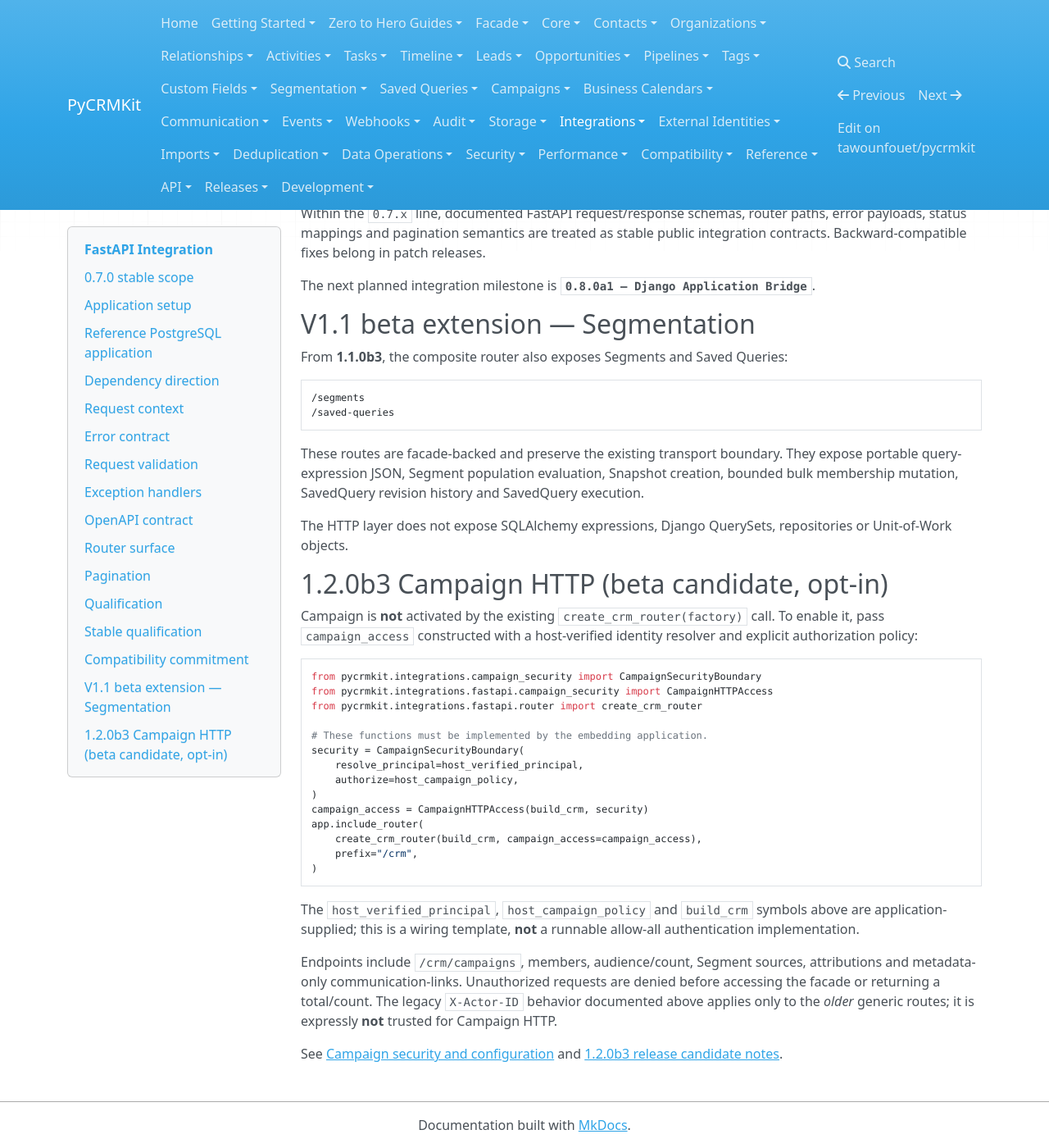
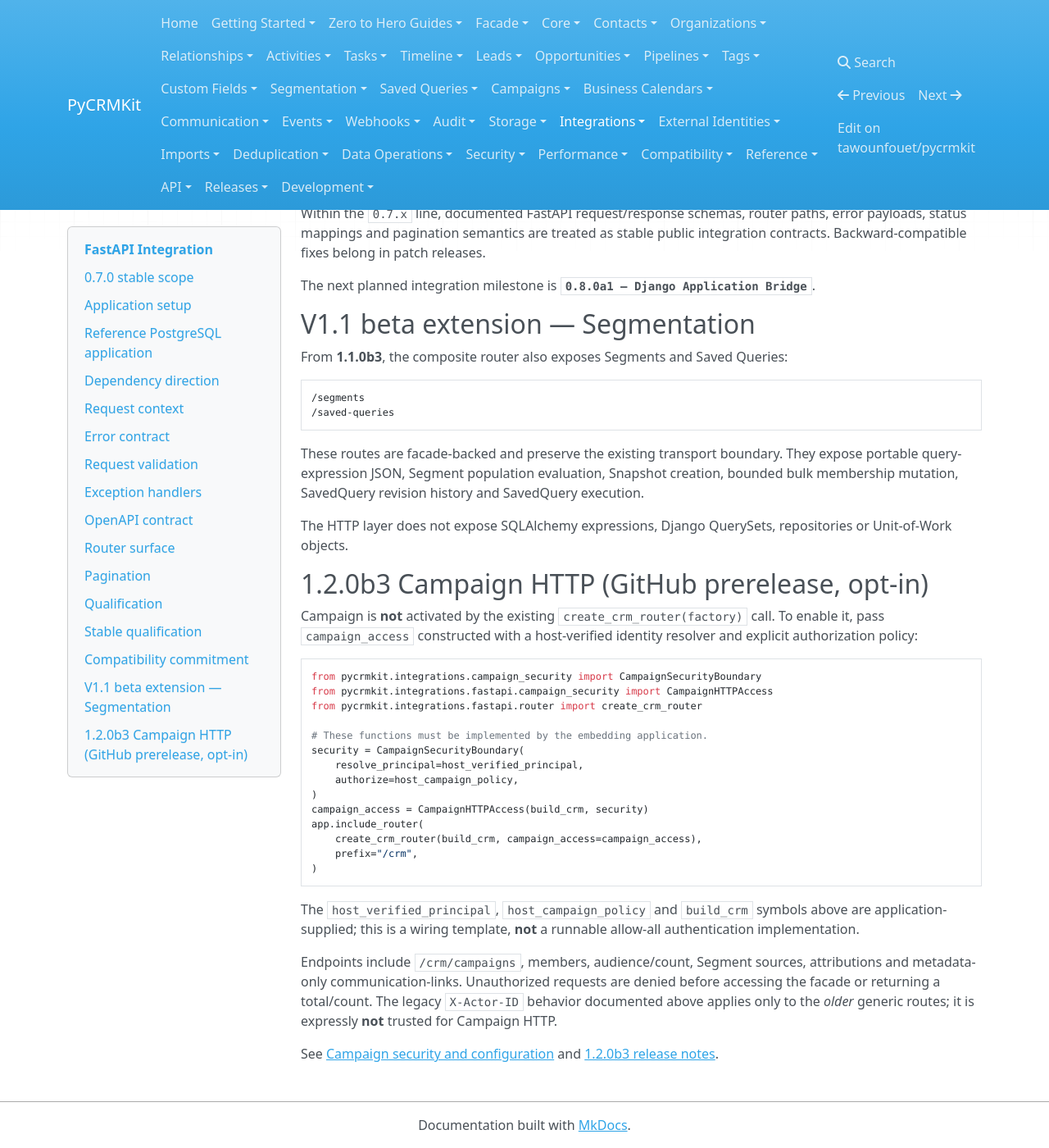
Before and after one commit to tawounfouet/pycrmkit, an MkDocs documentation site: the page built from docs/integrations/fastapi.md, in a window 1280 px wide and 1400 px high, scrolled down 6585 px. Shown: the whole window at 82% size. Built offline with MkDocs 1.6.1, drawn with Linux system fonts in a browser that asks for light colours; nearby versions of some CDN libraries.

Commit message:
docs: align Campaign integration and qualification guides with published v1.2.0b3

```diff
--- a/docs/integrations/fastapi.md
+++ b/docs/integrations/fastapi.md
@@ -385,7 +385,7 @@ The HTTP layer does not expose SQLAlchemy expressions, Django QuerySets,
 repositories or Unit-of-Work objects.
 
 
-## 1.2.0b3 Campaign HTTP (beta candidate, opt-in)
+## 1.2.0b3 Campaign HTTP (GitHub prerelease, opt-in)
 
 Campaign is **not** activated by the existing `create_crm_router(factory)`
 call. To enable it, pass `campaign_access` constructed with a host-verified
@@ -419,4 +419,4 @@ denied before accessing the facade or returning a total/count. The legacy
 routes; it is expressly **not** trusted for Campaign HTTP.
 
 See [Campaign security and configuration](1.2.0b3-campaign-security.md)
-and [1.2.0b3 release candidate notes](../releases/1.2.0b3.md).
+and [1.2.0b3 release notes](../releases/1.2.0b3.md).
```
